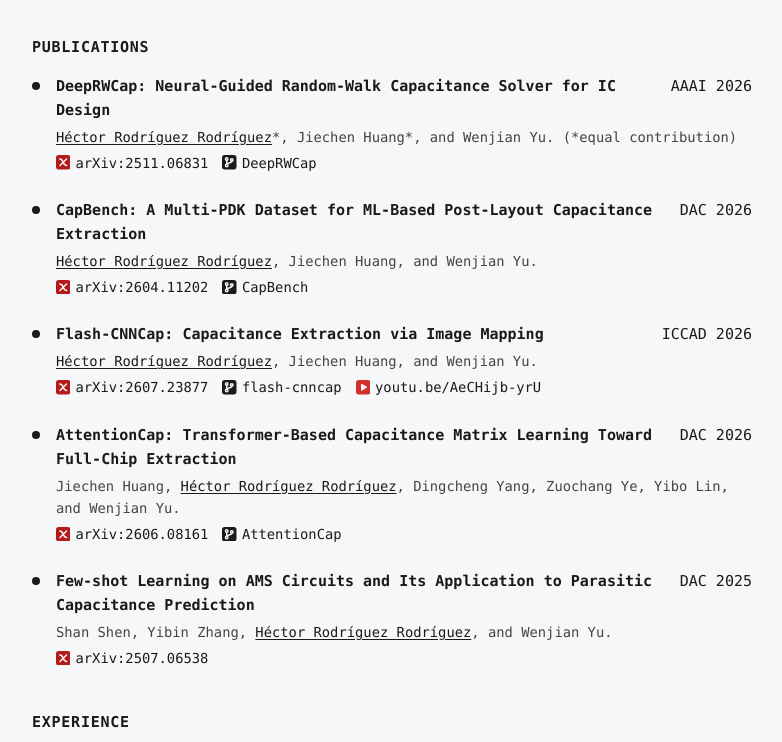
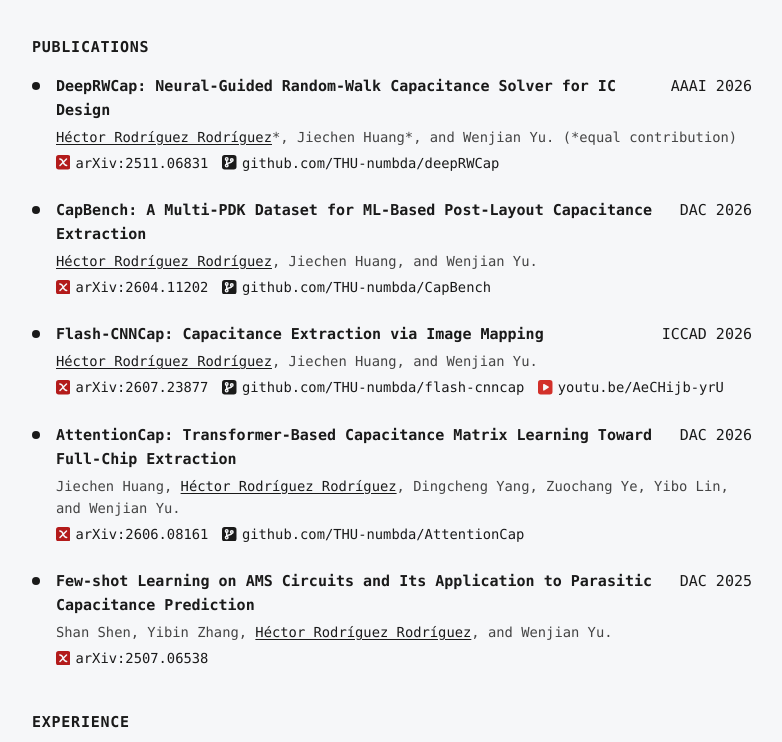
Before and after one commit to HectorRguez/hectorrguez.github.io, a website: page public/cv/index.html in a window 1280 px wide. Shown: the part 674-1416 px from the top of the page, without its empty margins (248-1030 px from the left). Drawn offline with Linux system fonts and the light colour scheme.

Commit message:
CV: show full GitHub URLs for paper repos
Co-Authored-By: Claude Opus 5.5 <noreply@anthropic.com>

```diff
--- a/public/cv/index.html
+++ b/public/cv/index.html
@@ -161,7 +161,7 @@
       <span class="item-venue">AAAI 2026</span>
     </div>
     <div class="item-desc"><b>Héctor Rodríguez Rodríguez</b>*, Jiechen Huang*, and Wenjian Yu. (*equal contribution)</div>
-    <div class="item-meta pub-links"><a class="ref-link" href="https://arxiv.org/abs/2511.06831"><svg class="ic" viewBox="0 0 16 16" aria-hidden="true"><rect width="16" height="16" rx="3" fill="#B31B1B"/><g fill="none" stroke="#f6f7f9" stroke-width="1.6" stroke-linecap="round" stroke-linejoin="round"><path d="M4.2 4.4c2.3 0 3 1.4 3.8 3.6s1.5 3.6 3.8 3.6"/><path d="M11.6 4.4 4.4 11.6"/></g></svg>arXiv:2511.06831</a><a class="ref-link" href="https://github.com/THU-numbda/DeepRWCap"><svg class="ic" viewBox="0 0 16 16" aria-hidden="true"><rect width="16" height="16" rx="3" fill="#1a1a1a"/><g fill="none" stroke="#f6f7f9" stroke-width="1.6" stroke-linecap="round" stroke-linejoin="round"><circle cx="5.2" cy="4.3" r="1.4"/><circle cx="5.2" cy="11.7" r="1.4"/><circle cx="10.8" cy="5.6" r="1.4"/><path d="M5.2 5.7v4.6"/><path d="M10.8 7c0 2.4-5.6 1.4-5.6 3.3"/></g></svg>DeepRWCap</a></div>
+    <div class="item-meta pub-links"><a class="ref-link" href="https://arxiv.org/abs/2511.06831"><svg class="ic" viewBox="0 0 16 16" aria-hidden="true"><rect width="16" height="16" rx="3" fill="#B31B1B"/><g fill="none" stroke="#f6f7f9" stroke-width="1.6" stroke-linecap="round" stroke-linejoin="round"><path d="M4.2 4.4c2.3 0 3 1.4 3.8 3.6s1.5 3.6 3.8 3.6"/><path d="M11.6 4.4 4.4 11.6"/></g></svg>arXiv:2511.06831</a><a class="ref-link" href="https://github.com/THU-numbda/deepRWCap"><svg class="ic" viewBox="0 0 16 16" aria-hidden="true"><rect width="16" height="16" rx="3" fill="#1a1a1a"/><g fill="none" stroke="#f6f7f9" stroke-width="1.6" stroke-linecap="round" stroke-linejoin="round"><circle cx="5.2" cy="4.3" r="1.4"/><circle cx="5.2" cy="11.7" r="1.4"/><circle cx="10.8" cy="5.6" r="1.4"/><path d="M5.2 5.7v4.6"/><path d="M10.8 7c0 2.4-5.6 1.4-5.6 3.3"/></g></svg>github.com/THU-numbda/deepRWCap</a></div>
   </div>
 </div>
 <div class="item entry">
@@ -172,7 +172,7 @@
       <span class="item-venue">DAC 2026</span>
     </div>
     <div class="item-desc"><b>Héctor Rodríguez Rodríguez</b>, Jiechen Huang, and Wenjian Yu.</div>
-    <div class="item-meta pub-links"><a class="ref-link" href="https://arxiv.org/abs/2604.11202"><svg class="ic" viewBox="0 0 16 16" aria-hidden="true"><rect width="16" height="16" rx="3" fill="#B31B1B"/><g fill="none" stroke="#f6f7f9" stroke-width="1.6" stroke-linecap="round" stroke-linejoin="round"><path d="M4.2 4.4c2.3 0 3 1.4 3.8 3.6s1.5 3.6 3.8 3.6"/><path d="M11.6 4.4 4.4 11.6"/></g></svg>arXiv:2604.11202</a><a class="ref-link" href="https://github.com/THU-numbda/CapBench"><svg class="ic" viewBox="0 0 16 16" aria-hidden="true"><rect width="16" height="16" rx="3" fill="#1a1a1a"/><g fill="none" stroke="#f6f7f9" stroke-width="1.6" stroke-linecap="round" stroke-linejoin="round"><circle cx="5.2" cy="4.3" r="1.4"/><circle cx="5.2" cy="11.7" r="1.4"/><circle cx="10.8" cy="5.6" r="1.4"/><path d="M5.2 5.7v4.6"/><path d="M10.8 7c0 2.4-5.6 1.4-5.6 3.3"/></g></svg>CapBench</a></div>
+    <div class="item-meta pub-links"><a class="ref-link" href="https://arxiv.org/abs/2604.11202"><svg class="ic" viewBox="0 0 16 16" aria-hidden="true"><rect width="16" height="16" rx="3" fill="#B31B1B"/><g fill="none" stroke="#f6f7f9" stroke-width="1.6" stroke-linecap="round" stroke-linejoin="round"><path d="M4.2 4.4c2.3 0 3 1.4 3.8 3.6s1.5 3.6 3.8 3.6"/><path d="M11.6 4.4 4.4 11.6"/></g></svg>arXiv:2604.11202</a><a class="ref-link" href="https://github.com/THU-numbda/CapBench"><svg class="ic" viewBox="0 0 16 16" aria-hidden="true"><rect width="16" height="16" rx="3" fill="#1a1a1a"/><g fill="none" stroke="#f6f7f9" stroke-width="1.6" stroke-linecap="round" stroke-linejoin="round"><circle cx="5.2" cy="4.3" r="1.4"/><circle cx="5.2" cy="11.7" r="1.4"/><circle cx="10.8" cy="5.6" r="1.4"/><path d="M5.2 5.7v4.6"/><path d="M10.8 7c0 2.4-5.6 1.4-5.6 3.3"/></g></svg>github.com/THU-numbda/CapBench</a></div>
   </div>
 </div>
 <div class="item entry">
@@ -183,7 +183,7 @@
       <span class="item-venue">ICCAD 2026</span>
     </div>
     <div class="item-desc"><b>Héctor Rodríguez Rodríguez</b>, Jiechen Huang, and Wenjian Yu.</div>
-    <div class="item-meta pub-links"><a class="ref-link" href="https://arxiv.org/abs/2607.23877"><svg class="ic" viewBox="0 0 16 16" aria-hidden="true"><rect width="16" height="16" rx="3" fill="#B31B1B"/><g fill="none" stroke="#f6f7f9" stroke-width="1.6" stroke-linecap="round" stroke-linejoin="round"><path d="M4.2 4.4c2.3 0 3 1.4 3.8 3.6s1.5 3.6 3.8 3.6"/><path d="M11.6 4.4 4.4 11.6"/></g></svg>arXiv:2607.23877</a><a class="ref-link" href="https://github.com/THU-numbda/flash-cnncap"><svg class="ic" viewBox="0 0 16 16" aria-hidden="true"><rect width="16" height="16" rx="3" fill="#1a1a1a"/><g fill="none" stroke="#f6f7f9" stroke-width="1.6" stroke-linecap="round" stroke-linejoin="round"><circle cx="5.2" cy="4.3" r="1.4"/><circle cx="5.2" cy="11.7" r="1.4"/><circle cx="10.8" cy="5.6" r="1.4"/><path d="M5.2 5.7v4.6"/><path d="M10.8 7c0 2.4-5.6 1.4-5.6 3.3"/></g></svg>flash-cnncap</a><a class="ref-link" href="https://youtu.be/AeCHijb-yrU"><svg class="ic" viewBox="0 0 16 16" aria-hidden="true"><rect width="16" height="16" rx="3" fill="#D2302A"/><g fill="none" stroke="#f6f7f9" stroke-width="1.6" stroke-linecap="round" stroke-linejoin="round"><path d="M6.4 5.1 11.2 8l-4.8 2.9z" fill="#f6f7f9"/></g></svg>youtu.be/AeCHijb-yrU</a></div>
+    <div class="item-meta pub-links"><a class="ref-link" href="https://arxiv.org/abs/2607.23877"><svg class="ic" viewBox="0 0 16 16" aria-hidden="true"><rect width="16" height="16" rx="3" fill="#B31B1B"/><g fill="none" stroke="#f6f7f9" stroke-width="1.6" stroke-linecap="round" stroke-linejoin="round"><path d="M4.2 4.4c2.3 0 3 1.4 3.8 3.6s1.5 3.6 3.8 3.6"/><path d="M11.6 4.4 4.4 11.6"/></g></svg>arXiv:2607.23877</a><a class="ref-link" href="https://github.com/THU-numbda/flash-cnncap"><svg class="ic" viewBox="0 0 16 16" aria-hidden="true"><rect width="16" height="16" rx="3" fill="#1a1a1a"/><g fill="none" stroke="#f6f7f9" stroke-width="1.6" stroke-linecap="round" stroke-linejoin="round"><circle cx="5.2" cy="4.3" r="1.4"/><circle cx="5.2" cy="11.7" r="1.4"/><circle cx="10.8" cy="5.6" r="1.4"/><path d="M5.2 5.7v4.6"/><path d="M10.8 7c0 2.4-5.6 1.4-5.6 3.3"/></g></svg>github.com/THU-numbda/flash-cnncap</a><a class="ref-link" href="https://youtu.be/AeCHijb-yrU"><svg class="ic" viewBox="0 0 16 16" aria-hidden="true"><rect width="16" height="16" rx="3" fill="#D2302A"/><g fill="none" stroke="#f6f7f9" stroke-width="1.6" stroke-linecap="round" stroke-linejoin="round"><path d="M6.4 5.1 11.2 8l-4.8 2.9z" fill="#f6f7f9"/></g></svg>youtu.be/AeCHijb-yrU</a></div>
   </div>
 </div>
 <div class="item entry">
@@ -194,7 +194,7 @@
       <span class="item-venue">DAC 2026</span>
     </div>
     <div class="item-desc">Jiechen Huang, <b>Héctor Rodríguez Rodríguez</b>, Dingcheng Yang, Zuochang Ye, Yibo Lin, and Wenjian Yu.</div>
-    <div class="item-meta pub-links"><a class="ref-link" href="https://arxiv.org/abs/2606.08161"><svg class="ic" viewBox="0 0 16 16" aria-hidden="true"><rect width="16" height="16" rx="3" fill="#B31B1B"/><g fill="none" stroke="#f6f7f9" stroke-width="1.6" stroke-linecap="round" stroke-linejoin="round"><path d="M4.2 4.4c2.3 0 3 1.4 3.8 3.6s1.5 3.6 3.8 3.6"/><path d="M11.6 4.4 4.4 11.6"/></g></svg>arXiv:2606.08161</a><a class="ref-link" href="https://github.com/THU-numbda/AttentionCap"><svg class="ic" viewBox="0 0 16 16" aria-hidden="true"><rect width="16" height="16" rx="3" fill="#1a1a1a"/><g fill="none" stroke="#f6f7f9" stroke-width="1.6" stroke-linecap="round" stroke-linejoin="round"><circle cx="5.2" cy="4.3" r="1.4"/><circle cx="5.2" cy="11.7" r="1.4"/><circle cx="10.8" cy="5.6" r="1.4"/><path d="M5.2 5.7v4.6"/><path d="M10.8 7c0 2.4-5.6 1.4-5.6 3.3"/></g></svg>AttentionCap</a></div>
+    <div class="item-meta pub-links"><a class="ref-link" href="https://arxiv.org/abs/2606.08161"><svg class="ic" viewBox="0 0 16 16" aria-hidden="true"><rect width="16" height="16" rx="3" fill="#B31B1B"/><g fill="none" stroke="#f6f7f9" stroke-width="1.6" stroke-linecap="round" stroke-linejoin="round"><path d="M4.2 4.4c2.3 0 3 1.4 3.8 3.6s1.5 3.6 3.8 3.6"/><path d="M11.6 4.4 4.4 11.6"/></g></svg>arXiv:2606.08161</a><a class="ref-link" href="https://github.com/THU-numbda/AttentionCap"><svg class="ic" viewBox="0 0 16 16" aria-hidden="true"><rect width="16" height="16" rx="3" fill="#1a1a1a"/><g fill="none" stroke="#f6f7f9" stroke-width="1.6" stroke-linecap="round" stroke-linejoin="round"><circle cx="5.2" cy="4.3" r="1.4"/><circle cx="5.2" cy="11.7" r="1.4"/><circle cx="10.8" cy="5.6" r="1.4"/><path d="M5.2 5.7v4.6"/><path d="M10.8 7c0 2.4-5.6 1.4-5.6 3.3"/></g></svg>github.com/THU-numbda/AttentionCap</a></div>
   </div>
 </div>
 <div class="item entry">
```
